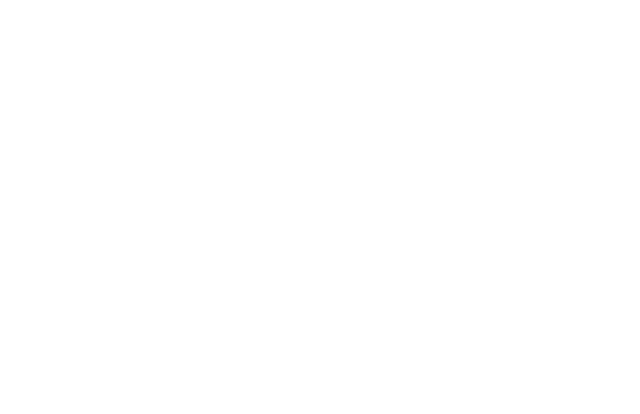
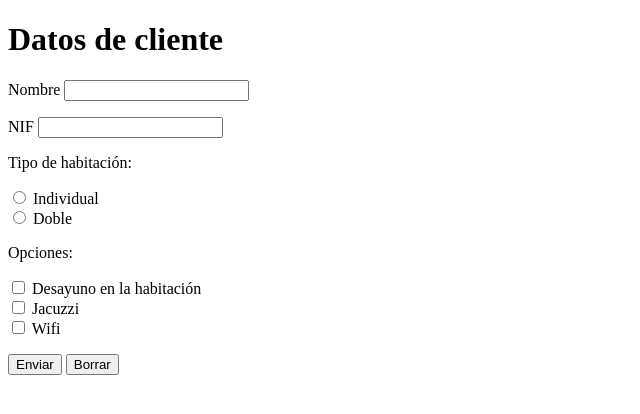
Before and after one commit to marcosgg37/ejerciciosFormularios1, a plain HTML site: page ejercicio-f1.html in a window 1280 px wide. Shown: the whole page, without its empty margins (0-640 px from the left). Drawn offline with Linux system fonts and the light colour scheme.

Commit message:
Ejercicio Form 1

```diff
--- a/ejercicio-f1.html
+++ b/ejercicio-f1.html
@@ -6,6 +6,33 @@
   <title>Ejercicio F1</title>
 </head>
 <body>
-
+  <h1>Datos de cliente</h1>
+  <form action="datos.html" method="get">
+    <label for="nombre">Nombre</label>
+    <input type="text" name="nombre" id="nombre">
+    <p></p>
+    <label for="nif">NIF</label>
+    <input type="text" name="nif" id="nif">
+    <br>
+    <p>Tipo de habitación:</p>
+    <input type="radio" name="tipo" id="ind" value="I">
+    <label for="ind">Individual</label>
+    <br>
+    <input type="radio" name="tipo" id="dob" value="D">
+    <label for="dob">Doble</label>
+    <p></p>
+    <p>Opciones:</p>
+    <input type="checkbox" name="desayuno" id="desayuno" value="desayuno">
+    <label for="desayuno">Desayuno en la habitación</label>
+    <br>
+    <input type="checkbox" name="jacuzzi" id="jacuzzi" value="jacuzzi">
+    <label for="jacuzzi">Jacuzzi</label>
+    <br>
+    <input type="checkbox" name="wifi" id="wifi" value="wifi">
+    <label for="wifi">Wifi</label>
+    <p></p>
+    <input type="submit" name="enviar" value="Enviar">
+    <input type="reset" name="borrar" value="Borrar">
+  </form>
 </body>
 </html>
```
